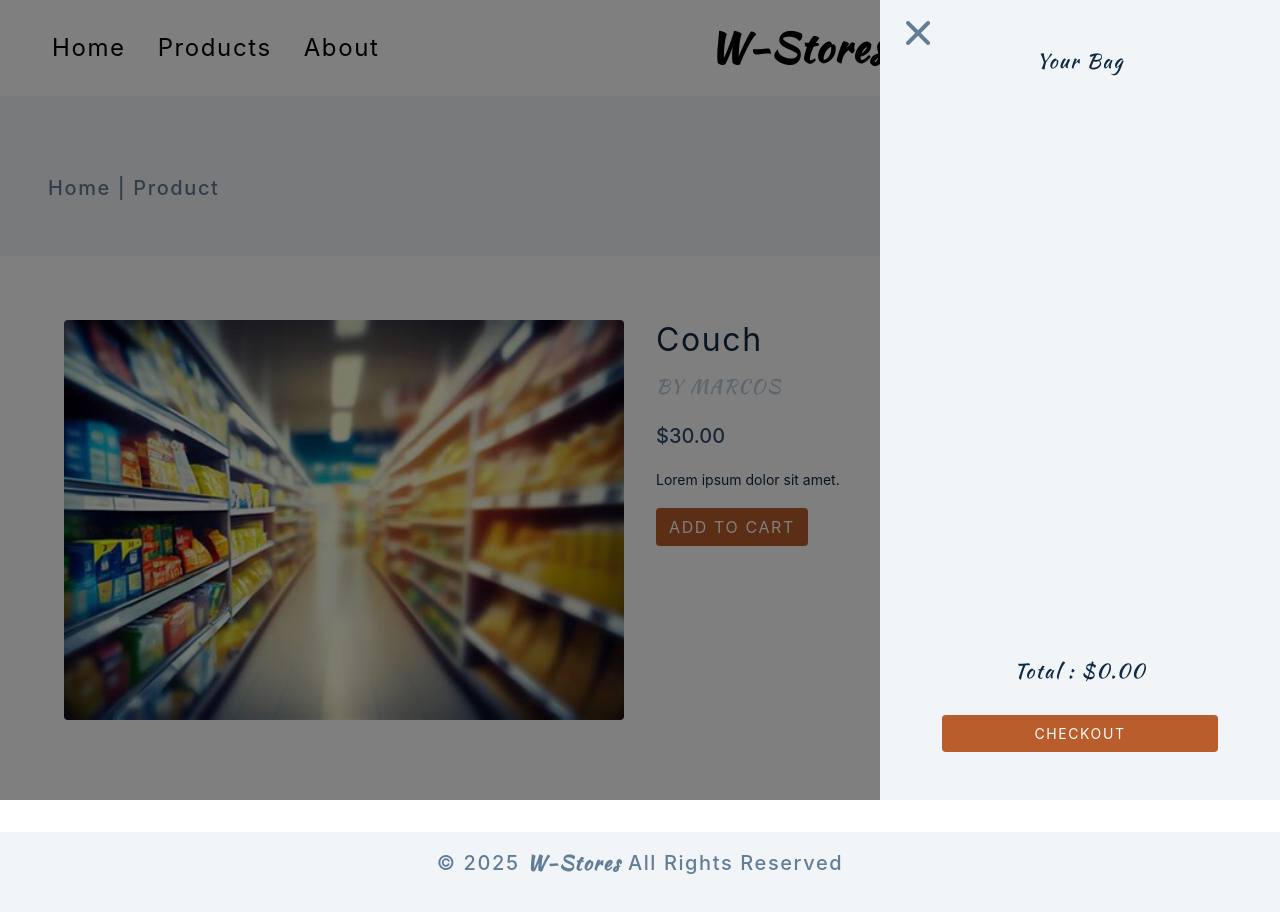
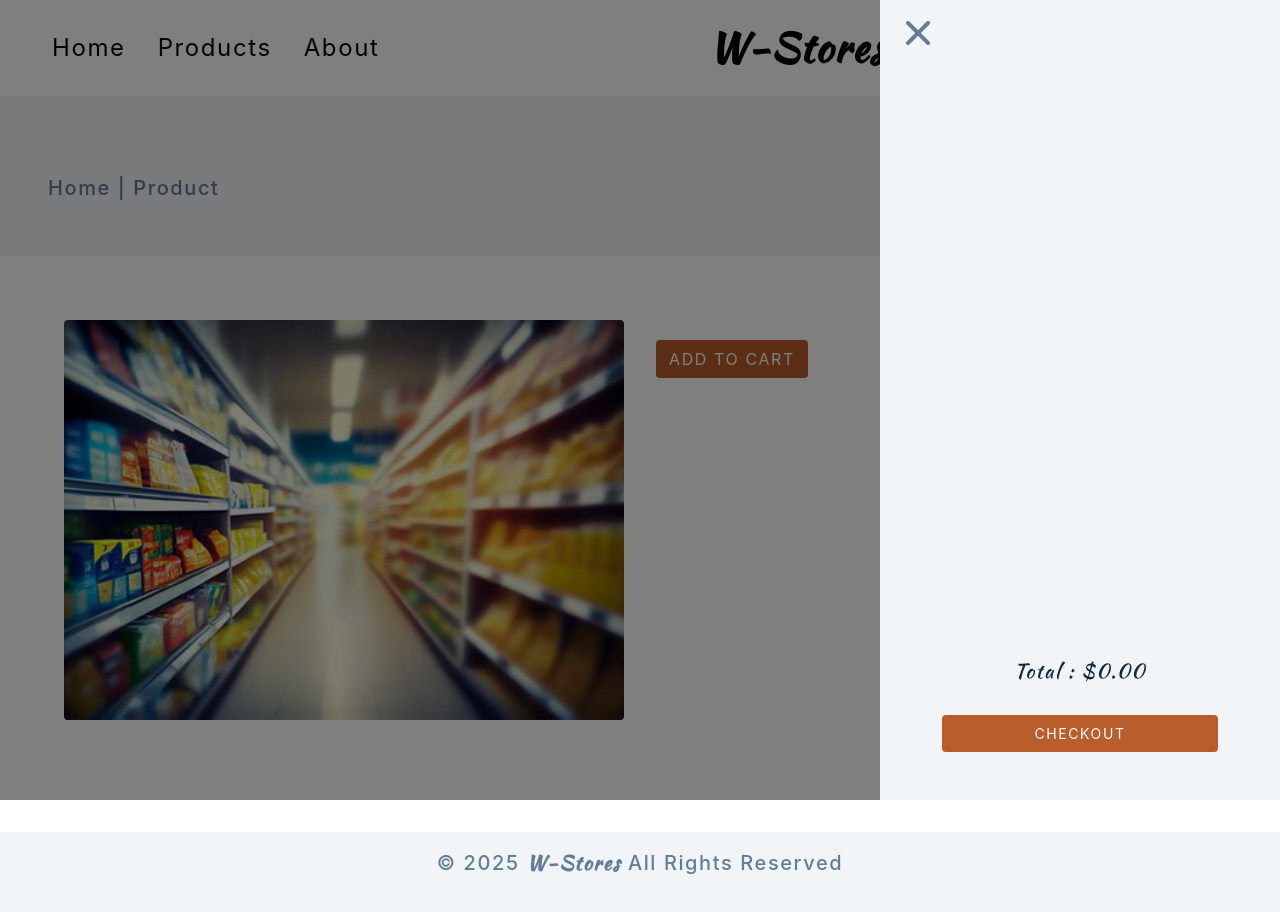
Before and after one commit to WisdomAsigbey/W-Store, a plain HTML site: page product.html in a window 1280 px wide. Both pictures are taken after a click on the button 1221 px from the left and 48 px from the top of the page. Drawn offline with nearby package versions, Linux system fonts and the light colour scheme; no server answers.

Commit message:
Update product.html

```diff
--- a/product.html
+++ b/product.html
@@ -114,13 +114,13 @@
           <i class="fas fa-times"></i>
         </button>
         <header>
-          <h3 class="text-slanted">your bag</h3>
+          <h3 class="text-slanted"></h3>
         </header>
         <!-- cart items -->
         <div class="cart-items"></div>
 
         <footer>
-          <h3 class="cart-total text-slanted">total : $12.99</h3>
+          <h3 class="cart-total text-slanted"></h3>
           <button class="cart-checkout custom-btn">checkout</button>
         </footer>
       </aside>
@@ -143,11 +143,11 @@
         />
         <article class="single-product-info">
           <div>
-            <h2 class="single-product-title">couch</h2>
-            <p class="single-product-company text-slanted">by marcos</p>
-            <p class="single-product-price">$30.00</p>
+            <h2 class="single-product-title"></h2>
+            <p class="single-product-company text-slanted"></p>
+            <p class="single-product-price"></p>
             <div class="single-product-colors"></div>
-            <p class="single-product-desc">Lorem ipsum dolor sit amet.</p>
+            <p class="single-product-desc"></p>
             <button class="addToCartBtn btn" data-id="">add to cart</button>
           </div>
         </article>
```
